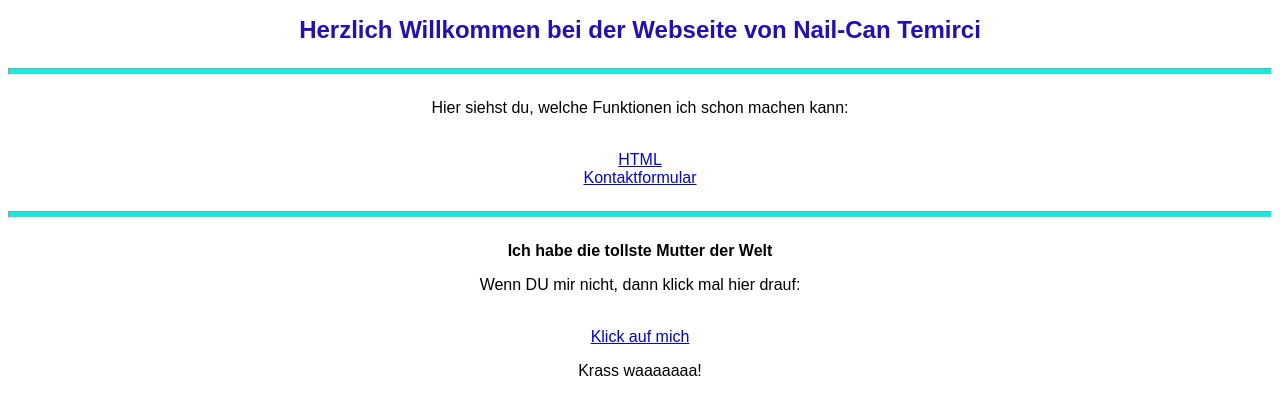
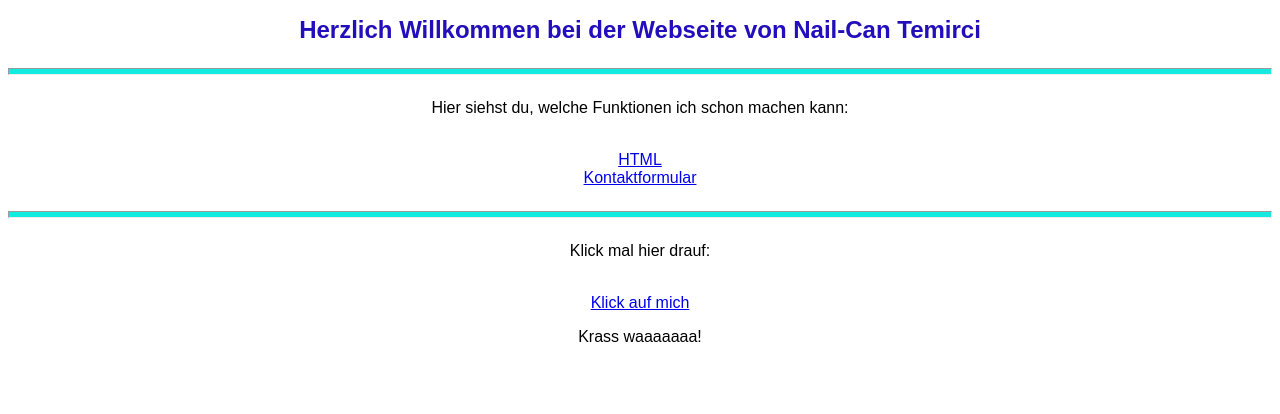
Before and after one commit to nailcan3883/page, a plain HTML site: page index.html in a window 1280 px wide. Drawn offline with Linux system fonts and the light colour scheme.

Commit message:
Update index.html

```diff
--- a/index.html
+++ b/index.html
@@ -25,8 +25,8 @@
                 <a href="html.html">HTML</a><br>
                 <a href="kontakt.html">Kontaktformular</a><br>
                 <hr>
-                        <b>Ich habe die tollste Mutter der Welt</b><br>
-                        <p>Wenn DU mir nicht, dann klick mal hier drauf:</p><br>
+
+                <p>Klick mal hier drauf:</p><br>
                 <a href="lustig.mp4">Klick auf mich</a>
 
 
```
